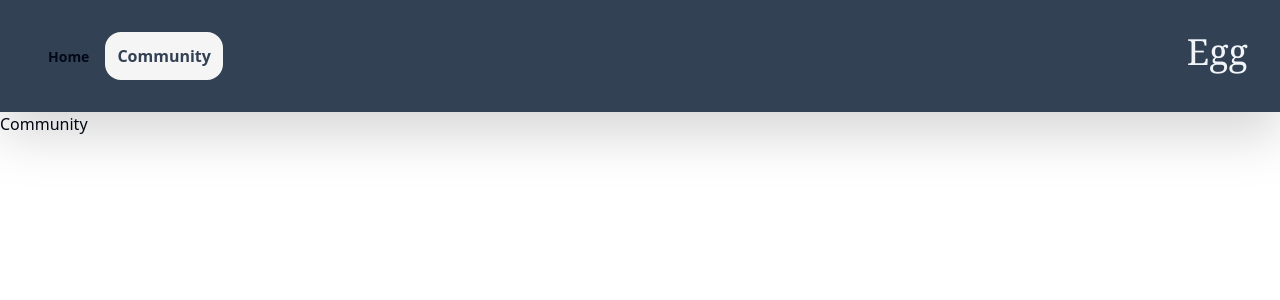
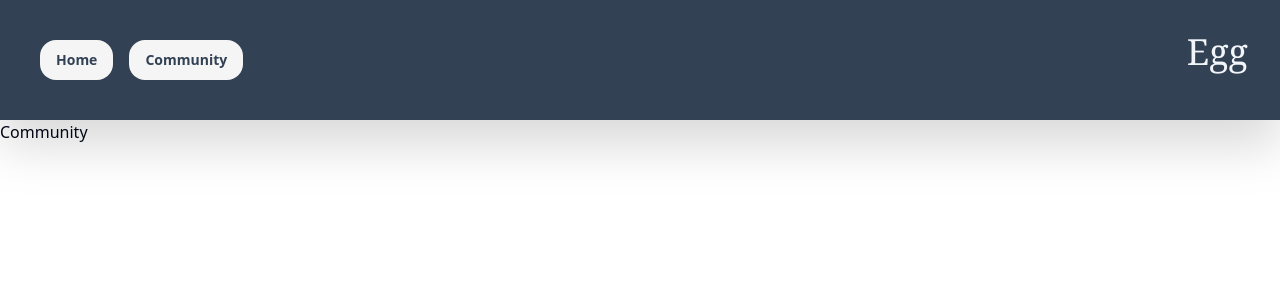
Before and after one commit to sonnyding1/CS35L-Egg, a React (Vite) app in the folder frontend/: page /community in a window 1280 px wide. Shown: the top 300 px of the page. Built offline with nearby package versions, Linux system fonts and the light colour scheme.

Commit message:
Fixed the size and margin of the Navbar's Button.
Created a new type "NavButton" for the navbar's button.

```diff
--- a/frontend/src/components/navigation.jsx
+++ b/frontend/src/components/navigation.jsx
@@ -24,7 +24,7 @@ export default function Navigation() {
             </NavLink>
           </button> */}
 
-          <Button variant="sun">
+          <Button variant="navButton">
             <NavLink to="/" activeclassname="active">
               <b>Home </b>
             </NavLink>
@@ -36,16 +36,11 @@ export default function Navigation() {
         </NavLink>
       </li> */}
 
-          <button
-            className="bg-neutral-100 p-3 rounded-2xl focus:ring-2
-      transition-all ease-in-out delay-150 hover:bg-neutral-200 hover:overline hover:decoration-slate-900
-      text-slate-700 hover:text-slate-900
-      "
-          >
+          <Button variant="navButton">
             <NavLink to="/Community" activeclassname="active">
               <b>Community</b>
             </NavLink>
-          </button>
+          </Button>
         </nav>
       </div>
       <div></div> {/* wasting the second column*/}
--- a/frontend/src/components/ui/button.jsx
+++ b/frontend/src/components/ui/button.jsx
@@ -18,6 +18,7 @@ const buttonVariants = cva(
           "bg-secondary text-secondary-foreground hover:bg-secondary/80",
         ghost: "hover:bg-accent hover:text-accent-foreground",
         link: "text-primary underline-offset-4 hover:underline",
+        navButton: "m-2 bg-neutral-100 p-3 rounded-2xl focus:ring-2 transition-all ease-in-out delay-150 hover:bg-neutral-200 hover:overline hover:decoration-slate-900 text-slate-700 hover:text-slate-900",
       },
       size: {
         default: "h-10 px-4 py-2",
```
Also changed, not shown: 1 other file (tests, documents, lock files or other folders).
